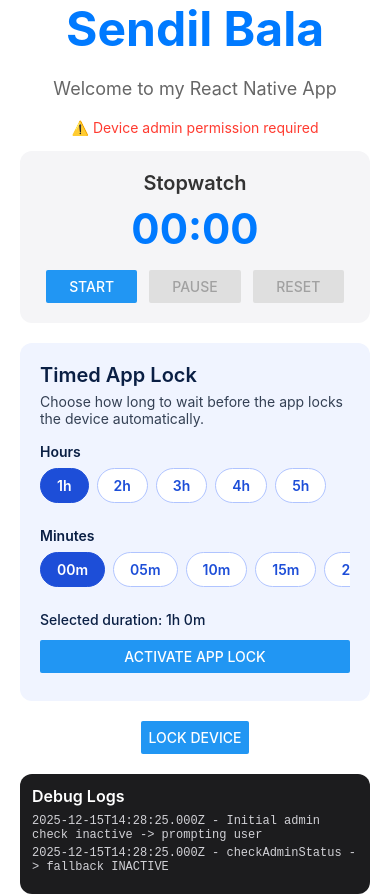
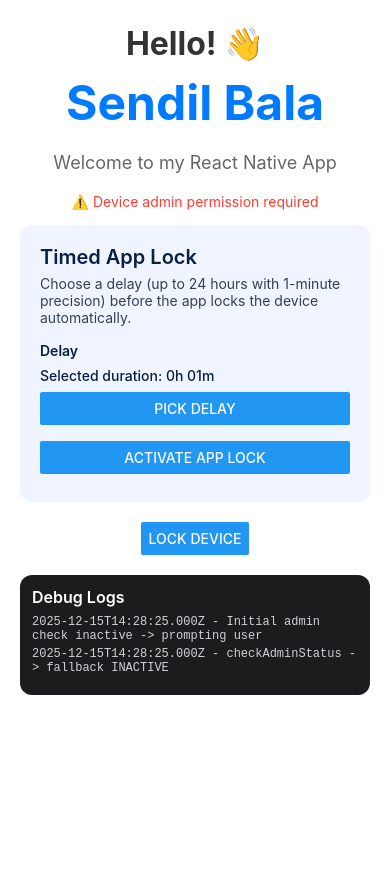
Before and after one commit to sendilb191/no-sleep-react-own, a React Native app: screen / in a window 390 px wide. After the commit the page ends 844 px from the top, so only its background shows below. Built offline with nearby package versions, Linux system fonts and the light colour scheme.

Commit message:
Add native time picker scheduling

```diff
--- a/App.js
+++ b/App.js
@@ -7,28 +7,22 @@
   StatusBar,
   Button,
   NativeModules,
-  Pressable,
   NativeEventEmitter,
   Alert,
   AppState,
   ScrollView,
 } from "react-native";
+import { DateTimePickerAndroid } from "@react-native-community/datetimepicker";
 
 const { DeviceLock } = NativeModules;
 
-const HOURS_OPTIONS = [1, 2, 3, 4, 5];
-const MINUTE_OPTIONS = [0, 5, 10, 15, 20, 25, 30, 35, 40, 45, 50, 55];
-
 function App() {
   const [isAdmin, setIsAdmin] = useState(false);
-  const [elapsedMs, setElapsedMs] = useState(0);
-  const [isStopwatchRunning, setIsStopwatchRunning] = useState(false);
-  const intervalRef = useRef(null);
   const hasPromptedForAdmin = useRef(false);
   const [debugLogs, setDebugLogs] = useState([]);
   const countdownIntervalRef = useRef(null);
-  const [selectedHours, setSelectedHours] = useState(HOURS_OPTIONS[0]);
-  const [selectedMinutes, setSelectedMinutes] = useState(MINUTE_OPTIONS[0]);
+  const [selectedHours, setSelectedHours] = useState(0);
+  const [selectedMinutes, setSelectedMinutes] = useState(1);
   const [isLockScheduled, setIsLockScheduled] = useState(false);
   const [scheduledRemainingMs, setScheduledRemainingMs] = useState(0);
 
@@ -124,53 +118,6 @@
     };
   }, [appendLog, checkAdminStatus]);
 
-  useEffect(() => {
-    if (!isStopwatchRunning) {
-      if (intervalRef.current) {
-        clearInterval(intervalRef.current);
-        intervalRef.current = null;
-      }
-      return;
-    }
-
-    intervalRef.current = setInterval(() => {
-      setElapsedMs((prev) => prev + 1000);
-    }, 1000);
-
-    return () => {
-      if (intervalRef.current) {
-        clearInterval(intervalRef.current);
-        intervalRef.current = null;
-      }
-    };
-  }, [isStopwatchRunning]);
-
-  const formatElapsedTime = (ms) => {
-    const totalSeconds = Math.floor(ms / 1000);
-    const minutes = Math.floor(totalSeconds / 60)
-      .toString()
-      .padStart(2, "0");
-    const seconds = (totalSeconds % 60).toString().padStart(2, "0");
-    return `${minutes}:${seconds}`;
-  };
-
-  const startStopwatch = () => {
-    if (!isStopwatchRunning) {
-      setIsStopwatchRunning(true);
-    }
-  };
-
-  const pauseStopwatch = () => {
-    if (isStopwatchRunning) {
-      setIsStopwatchRunning(false);
-    }
-  };
-
-  const resetStopwatch = () => {
-    setIsStopwatchRunning(false);
-    setElapsedMs(0);
-  };
-
   const stopCountdown = useCallback(() => {
     if (countdownIntervalRef.current) {
       clearInterval(countdownIntervalRef.current);
@@ -186,9 +133,36 @@
 
   const formatScheduledDuration = useCallback(() => {
     const hoursText = `${selectedHours}h`;
-    const minutesText = `${selectedMinutes}m`;
+    const minutesText = `${selectedMinutes.toString().padStart(2, "0")}m`;
     return `${hoursText} ${minutesText}`;
   }, [selectedHours, selectedMinutes]);
+
+  const openTimePicker = useCallback(() => {
+    const initial = new Date();
+    initial.setHours(selectedHours);
+    initial.setMinutes(selectedMinutes);
+    initial.setSeconds(0);
+    initial.setMilliseconds(0);
+
+    DateTimePickerAndroid.open({
+      mode: "time",
+      is24Hour: true,
+      value: initial,
+      onChange: (_, selectedDate) => {
+        if (!selectedDate) {
+          appendLog("Time picker dismissed without selection");
+          return;
+        }
+
+        const hours = selectedDate.getHours();
+        const minutes = selectedDate.getMinutes();
+        setSelectedHours(hours);
+        setSelectedMinutes(minutes);
+        const minutesLabel = minutes.toString().padStart(2, "0");
+        appendLog(`Time picker -> selected ${hours}h ${minutesLabel}m`);
+      },
+    });
+  }, [appendLog, selectedHours, selectedMinutes]);
 
   const formatRemainingTime = (ms) => {
     const totalSeconds = Math.max(0, Math.floor(ms / 1000));
@@ -285,7 +259,6 @@
       setScheduledRemainingMs((prev) => Math.max(prev - 1000, 0));
     }, 1000);
   }, [
-    DeviceLock,
     appendLog,
     formatScheduledDuration,
     selectedHours,
@@ -326,6 +299,11 @@
   return (
     <SafeAreaView style={styles.container}>
       <StatusBar barStyle="dark-content" backgroundColor="#ffffff" />
+      <ScrollView
+        style={styles.scrollContainer}
+        contentContainerStyle={styles.scrollContent}
+        showsVerticalScrollIndicator={false}
+      >
         <View style={styles.content}>
           <Text style={styles.title}>Hello! 👋</Text>
           <Text style={styles.name}>Sendil Bala</Text>
@@ -335,93 +313,19 @@
               ⚠️ Device admin permission required
             </Text>
           )}
-        <View style={styles.stopwatchContainer}>
-          <Text style={styles.stopwatchLabel}>Stopwatch</Text>
-          <Text style={styles.stopwatchValue}>
-            {formatElapsedTime(elapsedMs)}
-          </Text>
-          <View style={styles.buttonRow}>
-            <View style={styles.buttonWrapper}>
-              <Button
-                title="Start"
-                onPress={startStopwatch}
-                disabled={isStopwatchRunning}
-              />
-            </View>
-            <View style={styles.buttonWrapper}>
-              <Button
-                title="Pause"
-                onPress={pauseStopwatch}
-                disabled={!isStopwatchRunning}
-              />
-            </View>
-            <View style={styles.buttonWrapper}>
-              <Button
-                title="Reset"
-                onPress={resetStopwatch}
-                disabled={!elapsedMs && !isStopwatchRunning}
-              />
-            </View>
-          </View>
-        </View>
           <View style={styles.timerContainer}>
             <Text style={styles.timerTitle}>Timed App Lock</Text>
             <Text style={styles.timerDescription}>
-            Choose how long to wait before the app locks the device
-            automatically.
+              Choose a delay (up to 24 hours with 1-minute precision) before the
+              app locks the device automatically.
             </Text>
-          <Text style={styles.selectorLabel}>Hours</Text>
-          <View style={styles.selectorRow}>
-            {HOURS_OPTIONS.map((option) => {
-              const isSelected = selectedHours === option;
-              return (
-                <Pressable
-                  key={`hours-${option}`}
-                  onPress={() => setSelectedHours(option)}
-                  style={[styles.chip, isSelected && styles.chipSelected]}
-                >
-                  <Text
-                    style={[
-                      styles.chipText,
-                      isSelected && styles.chipTextSelected,
-                    ]}
-                  >
-                    {`${option}h`}
-                  </Text>
-                </Pressable>
-              );
-            })}
-          </View>
-          <Text style={styles.selectorLabel}>Minutes</Text>
-          <ScrollView
-            horizontal
-            showsHorizontalScrollIndicator={false}
-            style={styles.selectorScroll}
-            contentContainerStyle={styles.selectorScrollContent}
-          >
-            {MINUTE_OPTIONS.map((option) => {
-              const isSelected = selectedMinutes === option;
-              return (
-                <Pressable
-                  key={`minutes-${option}`}
-                  onPress={() => setSelectedMinutes(option)}
-                  style={[styles.chip, isSelected && styles.chipSelected]}
-                >
-                  <Text
-                    style={[
-                      styles.chipText,
-                      isSelected && styles.chipTextSelected,
-                    ]}
-                  >
-                    {`${option.toString().padStart(2, "0")}m`}
-                  </Text>
-                </Pressable>
-              );
-            })}
-          </ScrollView>
+            <Text style={styles.selectorLabel}>Delay</Text>
             <Text style={styles.timerSummary}>
               Selected duration: {formatScheduledDuration()}
             </Text>
+            <View style={styles.timePickerButtonWrapper}>
+              <Button title="Pick Delay" onPress={openTimePicker} />
+            </View>
             {isLockScheduled && (
               <Text style={styles.countdown}>
                 Locking in {formatRemainingTime(scheduledRemainingMs)}
@@ -430,7 +334,9 @@
             <View style={styles.scheduleButtonWrapper}>
               <Button
                 title={
-                isLockScheduled ? "Cancel Scheduled Lock" : "Activate App Lock"
+                  isLockScheduled
+                    ? "Cancel Scheduled Lock"
+                    : "Activate App Lock"
                 }
                 onPress={isLockScheduled ? cancelScheduledLock : scheduleLock}
               />
@@ -455,6 +361,7 @@
             </ScrollView>
           </View>
         </View>
+      </ScrollView>
     </SafeAreaView>
   );
 }
@@ -464,11 +371,18 @@
     flex: 1,
     backgroundColor: "#ffffff",
   },
+  scrollContainer: {
+    flex: 1,
+    width: "100%",
+  },
+  scrollContent: {
+    paddingHorizontal: 20,
+    paddingVertical: 24,
+    alignItems: "center",
+  },
   content: {
-    flex: 1,
-    justifyContent: "center",
+    width: "100%",
     alignItems: "center",
-    padding: 20,
   },
   title: {
     fontSize: 32,
@@ -495,26 +409,6 @@
     marginBottom: 15,
     paddingHorizontal: 20,
   },
-  stopwatchContainer: {
-    width: "100%",
-    marginBottom: 20,
-    backgroundColor: "#F5F5F7",
-    borderRadius: 12,
-    padding: 20,
-    alignItems: "center",
-  },
-  stopwatchLabel: {
-    fontSize: 20,
-    fontWeight: "600",
-    color: "#333",
-    marginBottom: 8,
-  },
-  stopwatchValue: {
-    fontSize: 42,
-    fontWeight: "bold",
-    color: "#007AFF",
-    marginBottom: 16,
-  },
   timerContainer: {
     width: "100%",
     marginBottom: 20,
@@ -539,40 +433,8 @@
     color: "#0A1F44",
     marginBottom: 8,
   },
-  selectorRow: {
-    flexDirection: "row",
-    flexWrap: "wrap",
-    marginBottom: 16,
-  },
-  selectorScroll: {
-    maxHeight: 48,
-    marginBottom: 16,
-  },
-  selectorScrollContent: {
-    alignItems: "center",
-    paddingRight: 4,
-  },
-  chip: {
-    borderRadius: 24,
-    borderWidth: 1,
-    borderColor: "#B0C4FF",
-    paddingVertical: 8,
-    paddingHorizontal: 16,
-    marginRight: 8,
-    marginBottom: 8,
-    backgroundColor: "#FFFFFF",
-  },
-  chipSelected: {
-    backgroundColor: "#1D4ED8",
-    borderColor: "#1D4ED8",
-  },
-  chipText: {
-    fontSize: 14,
-    color: "#1D4ED8",
-    fontWeight: "600",
-  },
-  chipTextSelected: {
-    color: "#FFFFFF",
+  timePickerButtonWrapper: {
+    marginBottom: 12,
   },
   timerSummary: {
     fontSize: 14,
@@ -589,16 +451,6 @@
   scheduleButtonWrapper: {
     marginTop: 4,
     marginBottom: 8,
-  },
-  buttonRow: {
-    flexDirection: "row",
-    justifyContent: "space-between",
-    width: "100%",
-  },
-  buttonWrapper: {
-    flex: 1,
-    marginHorizontal: 6,
-    minWidth: 90,
   },
   logsContainer: {
     width: "100%",
```
Also changed, not shown: package.json (+7 -2 lines), .eslintrc.js (added), .prettierrc.js (added), 2 other files (tests, documents, lock files or other folders). Lines whose indentation alone changed are shown as unchanged.
